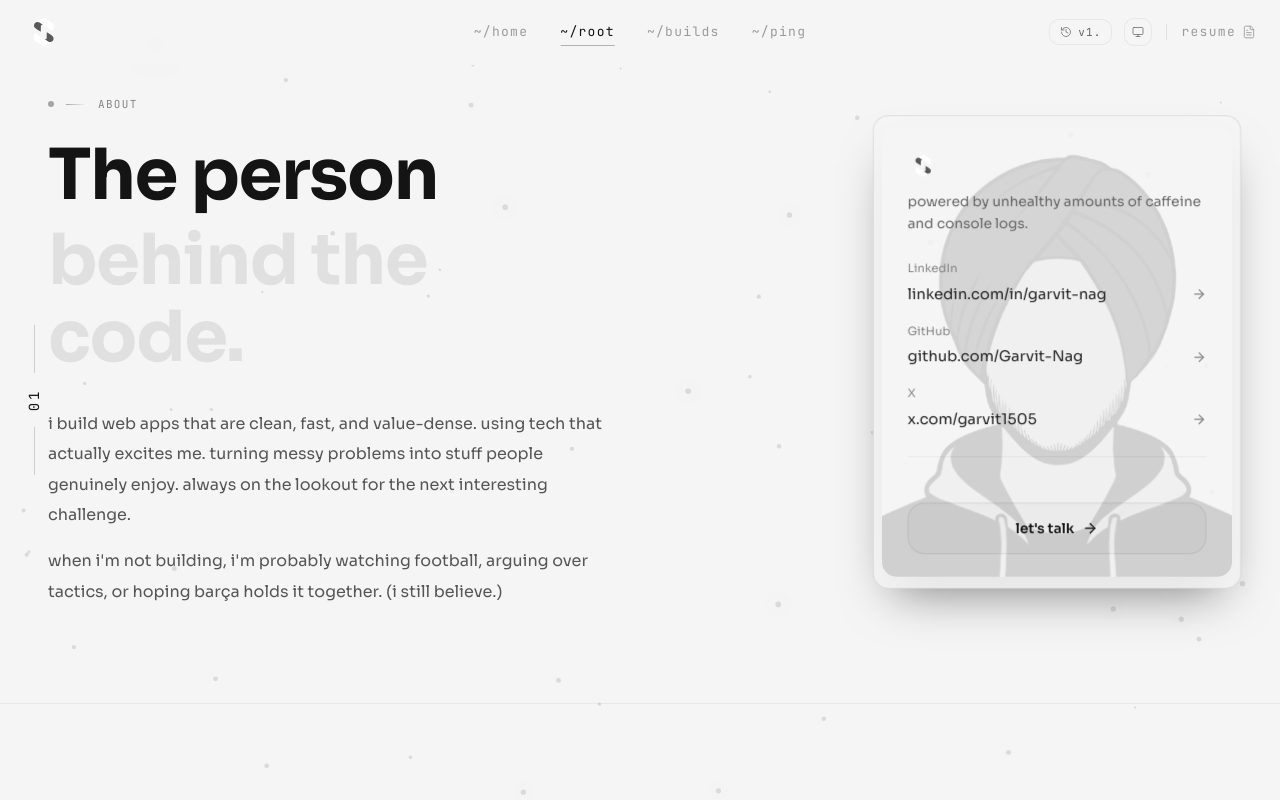
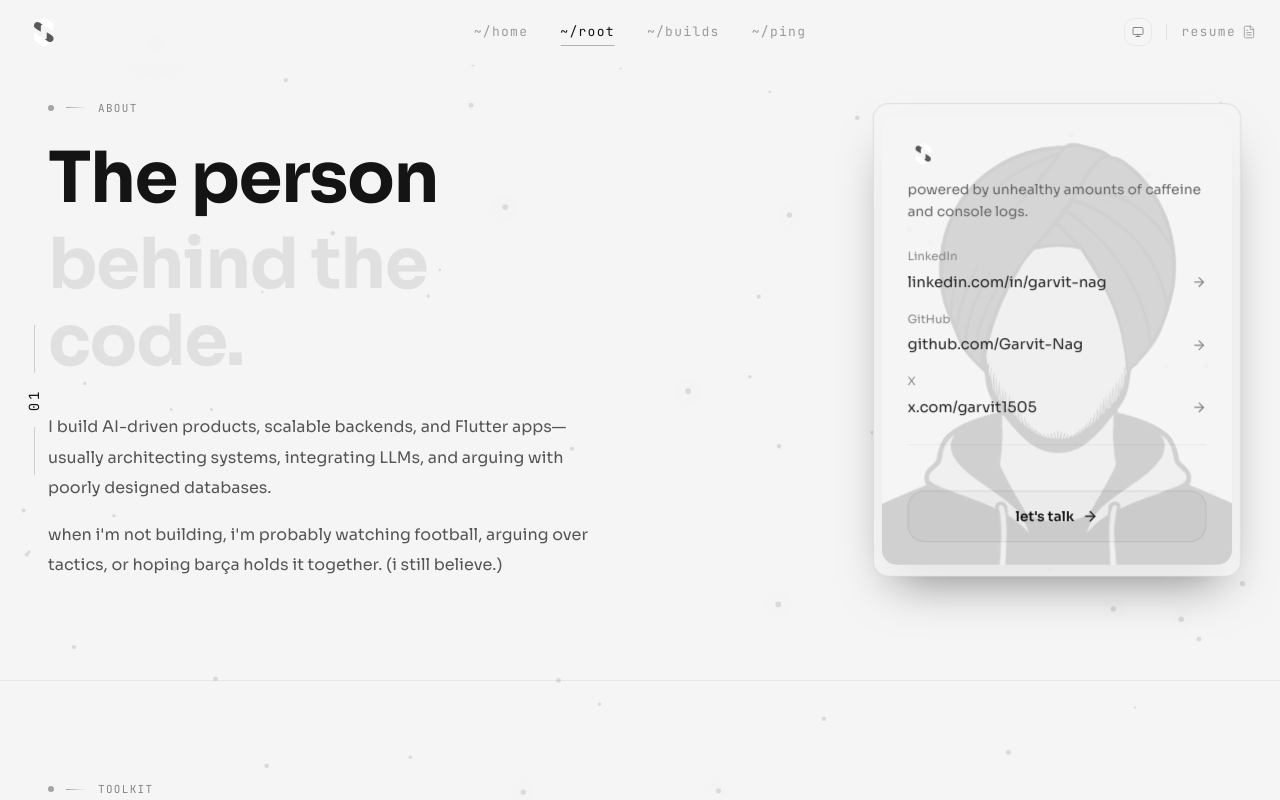
Before and after one commit to Sanmeet007/sanmeet007.github.io, a Next.js app: page /about in a window 1280 px wide. Shown: the top 800 px of the page. Built offline with nearby package versions, Linux system fonts and the light colour scheme.

Commit message:
update subtitle

```diff
--- a/components/about/about-header.tsx
+++ b/components/about/about-header.tsx
@@ -43,10 +43,7 @@ export function AboutHeader() {
             className="max-w-[560px] mt-8 mx-auto lg:mx-0"
           >
             <p className="font-sans text-[16px] leading-[1.9] text-[var(--text-body)]">
-              i build web apps that are clean, fast, and value-dense. using tech
-              that actually excites me. turning messy problems into stuff people
-              genuinely enjoy. always on the lookout for the next interesting
-              challenge.
+             I build AI-driven products, scalable backends, and Flutter apps—usually architecting systems, integrating LLMs, and arguing with poorly designed databases.
             </p>
             <p className="font-sans text-[16px] leading-[1.9] text-[var(--text-body)] mt-4">
               when i&apos;m not building, i&apos;m probably watching football,
--- a/components/home/hero-section.tsx
+++ b/components/home/hero-section.tsx
@@ -57,7 +57,7 @@ export function HeroSection() {
               className="font-sans font-normal text-lg leading-[1.9] text-[var(--text-body)] max-w-[500px]"
               suppressHydrationWarning
             >
-              i build innovative web applications with clean, functional code, occasionally pausing to have existential conversations with my console logs.
+              I build smart applications with clean, functional code, occasionally pausing to wonder why the model hallucinated again.
             </motion.p>
 
             <div className="h-8" />
--- a/components/navigation.tsx
+++ b/components/navigation.tsx
@@ -74,7 +74,7 @@ export function Navigation() {
           href="/"
           className="font-sans font-bold text-[20px] text-text-heading hover:opacity-80 hover:scale-105 transition-all duration-300 cursor-target inline-block"
         >
-          <Image src="/logo.svg" alt="S" width={40} height={40}/>
+          <Image src="/logo.svg" alt="S" width={40} height={40} />
         </Link>
 
         {/* Center Nav Links — desktop */}
@@ -99,17 +99,6 @@ export function Navigation() {
 
         {/* Right side — desktop */}
         <div className="hidden lg:flex items-center gap-3">
-          <Link
-            href="https://v1.garvitnag.in"
-            target="_blank"
-            className="flex items-center gap-1.5 font-mono text-[11px] tracking-widest lowercase text-text-secondary border border-border-low rounded-md px-2.5 py-1 hover:bg-surface-low hover:text-text-heading hover:scale-[1.03] transition-all duration-300 cursor-target"
-          >
-            <span className="flex items-center gap-1.5 align-middle">
-              <History size={12} strokeWidth={1.5} />
-              v1.
-            </span>
-          </Link>
-
           {/* Theme dropdown */}
           <div ref={themeRef} className="relative">
             <button
```
